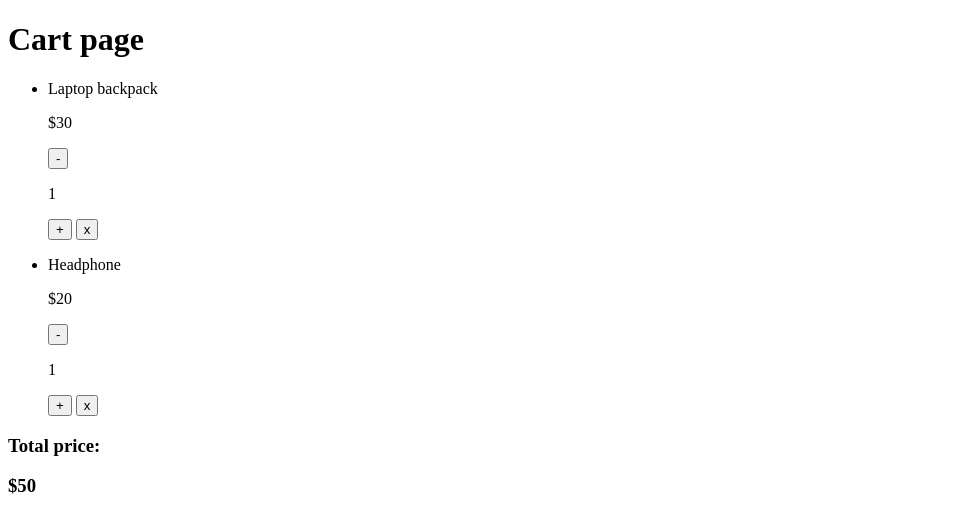
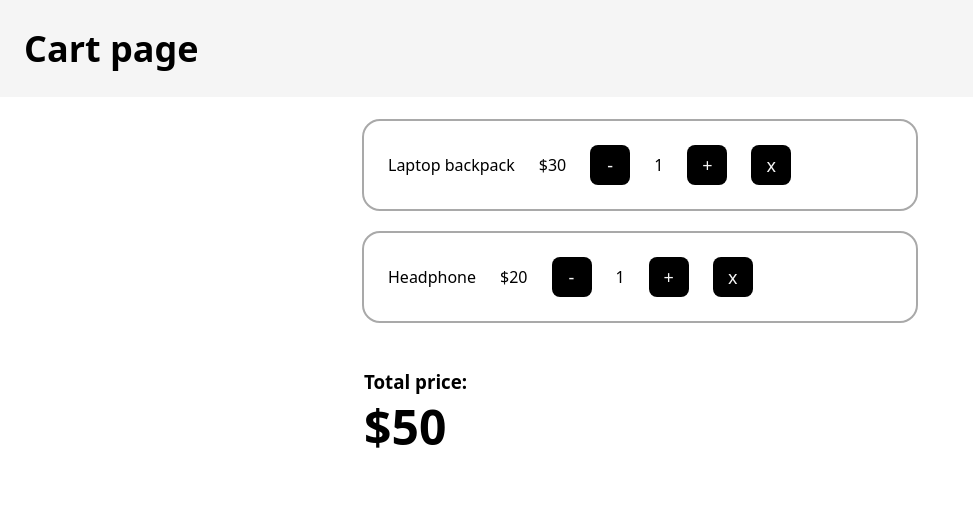
Before and after one commit to Soadio/gomycode-dom_cart, a plain HTML site: page index.html in a window 1280 px wide. Shown: the whole page, without its empty margins (0-973 px from the left). Drawn offline with Linux system fonts and the light colour scheme.

Commit message:
feat: create styles for cart page

```diff
--- a/index.html
+++ b/index.html
@@ -5,6 +5,7 @@
     <meta http-equiv="X-UA-Compatible" content="IE=edge" />
     <meta name="viewport" content="width=device-width, initial-scale=1.0" />
     <title>Cart</title>
+    <link rel="stylesheet" href="style.css" />
   </head>
 
   <body>
@@ -37,8 +38,10 @@
         </li>
       </ul>
 
-      <h3>Total price:</h3>
-      <h3>$<span>50</span></h3>
+      <footer>
+        <h3>Total price:</h3>
+        <h3 class="total">$<span>50</span></h3>
+      </footer>
     </main>
   </body>
 </html>
--- /dev/null
+++ b/style.css
@@ -0,0 +1,63 @@
+* {
+  margin: 0;
+  padding: 0;
+  box-sizing: border-box;
+}
+
+:root {
+  font-family: system-ui, sans-serif;
+}
+
+header {
+  padding: 24px;
+  background-color: whitesmoke;
+}
+
+header h1 {
+  font-size: 36px;
+}
+
+main {
+  max-width: 600px;
+  margin: 0 auto;
+  padding: 24px;
+  display: flex;
+  flex-direction: column;
+  gap: 48px;
+}
+
+ul {
+  display: flex;
+  flex-direction: column;
+  gap: 24px;
+  list-style: none;
+}
+
+li {
+  display: flex;
+  align-items: center;
+  gap: 24px;
+  padding: 24px;
+  outline: 2px solid darkgray;
+  border-radius: 16px;
+}
+
+button {
+  min-width: 40px;
+  padding: 8px;
+  background-color: black;
+  font-family: inherit;
+  color: whitesmoke;
+  font-size: 18px;
+  border: none;
+  border-radius: 8px;
+}
+
+button:focus {
+  outline: 2px solid black;
+  outline-offset: 2px;
+}
+
+.total {
+  font-size: 48px;
+}
```
